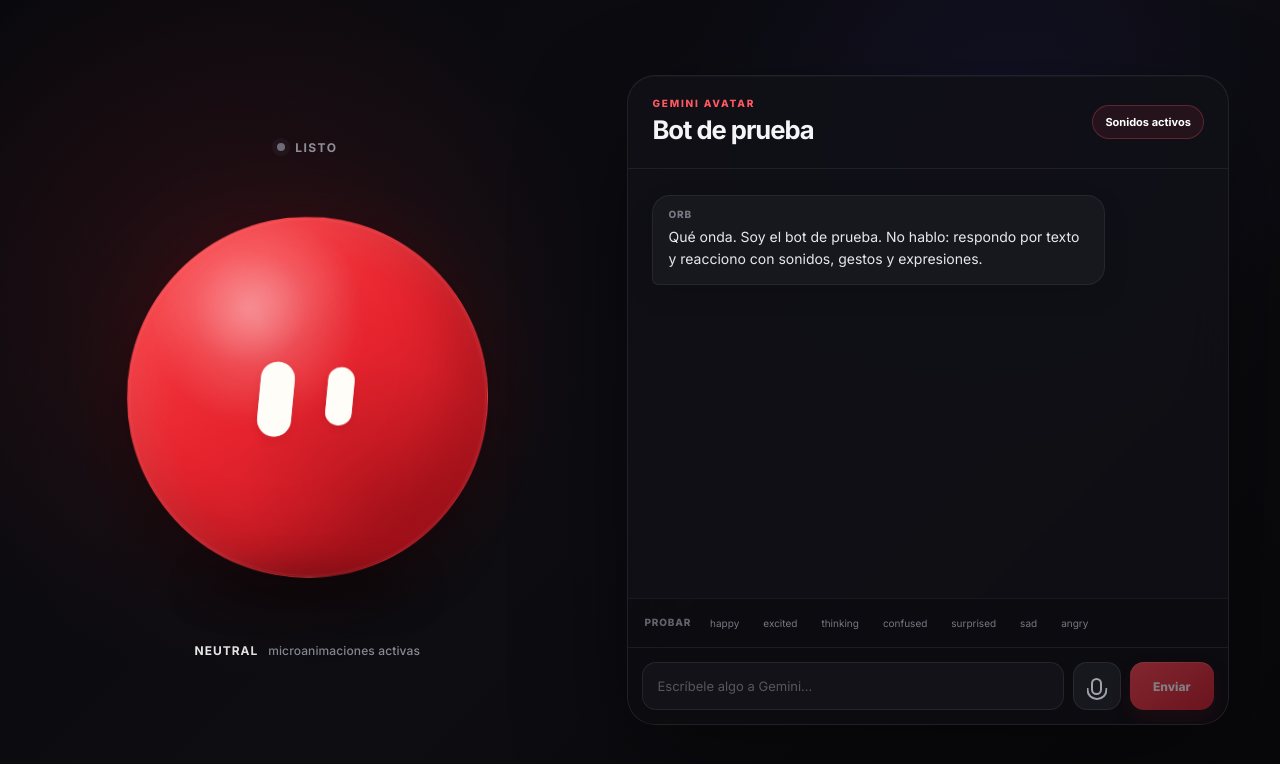
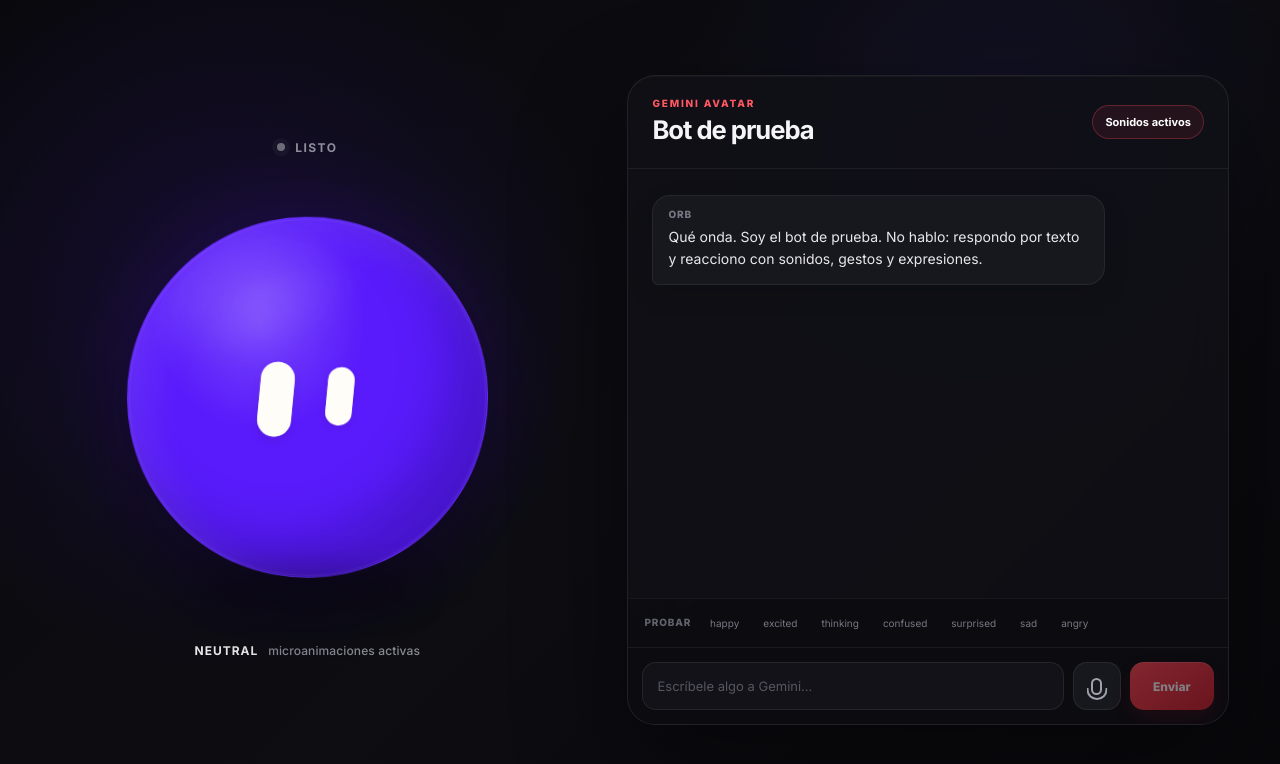
Before and after one commit to Ashrahx/Kibo, a React (Vite) app: page / in a window 1280 px wide. Shown: the top 764 px of the page. Built offline with nearby package versions, Linux system fonts and the light colour scheme.

Commit message:
Switch avatar theme to purple

```diff
--- a/src/nonverbal.css
+++ b/src/nonverbal.css
@@ -1,12 +1,45 @@
+.app-shell {
+  background:
+    radial-gradient(circle at 18% 38%, rgba(89, 27, 251, 0.14), transparent 32%),
+    radial-gradient(circle at 78% 16%, rgba(83, 61, 255, 0.08), transparent 26%),
+    linear-gradient(135deg, #09090d 0%, #0d0d12 52%, #08080b 100%);
+}
+
 .live-dot.state-reacting {
-  background: #ff4854;
-  box-shadow: 0 0 0 5px rgba(255, 72, 84, 0.1), 0 0 18px rgba(255, 72, 84, 0.42);
+  background: #591BFB;
+  box-shadow: 0 0 0 5px rgba(89, 27, 251, 0.12), 0 0 18px rgba(89, 27, 251, 0.45);
+}
+
+.status-aura {
+  background: radial-gradient(circle, rgba(89, 27, 251, 0.2), transparent 68%);
 }
 
 .status-aura.state-reacting {
+  background: radial-gradient(circle, rgba(89, 27, 251, 0.22), transparent 68%);
   animation: aura-pulse 0.72s ease-in-out infinite;
+}
+
+.orb {
+  background: #591BFB;
+  box-shadow:
+    inset -32px -36px 52px rgba(24, 6, 82, 0.28),
+    inset 18px 16px 40px rgba(255, 255, 255, 0.09),
+    0 42px 82px rgba(0, 0, 0, 0.44),
+    0 0 86px rgba(89, 27, 251, 0.22);
+}
+
+.orb.state-listening {
+  box-shadow:
+    inset -32px -36px 52px rgba(24, 6, 82, 0.28),
+    inset 18px 16px 40px rgba(255, 255, 255, 0.09),
+    0 42px 82px rgba(0, 0, 0, 0.44),
+    0 0 88px rgba(63, 207, 255, 0.16);
 }
 
 .orb.state-reacting {
   animation: speaking-pulse calc(0.58s - var(--intensity) * 0.14s) ease-in-out infinite;
 }
+
+.orb-grid {
+  display: none;
+}
```
